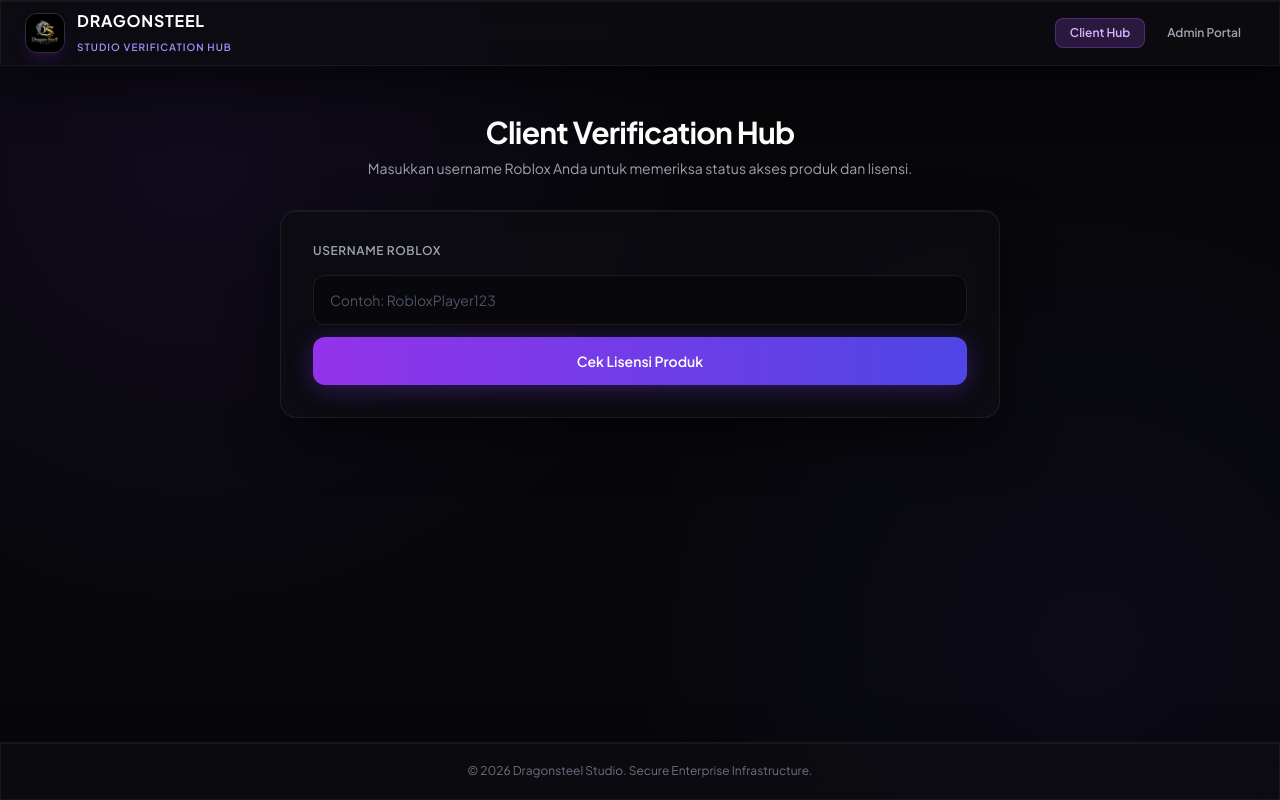
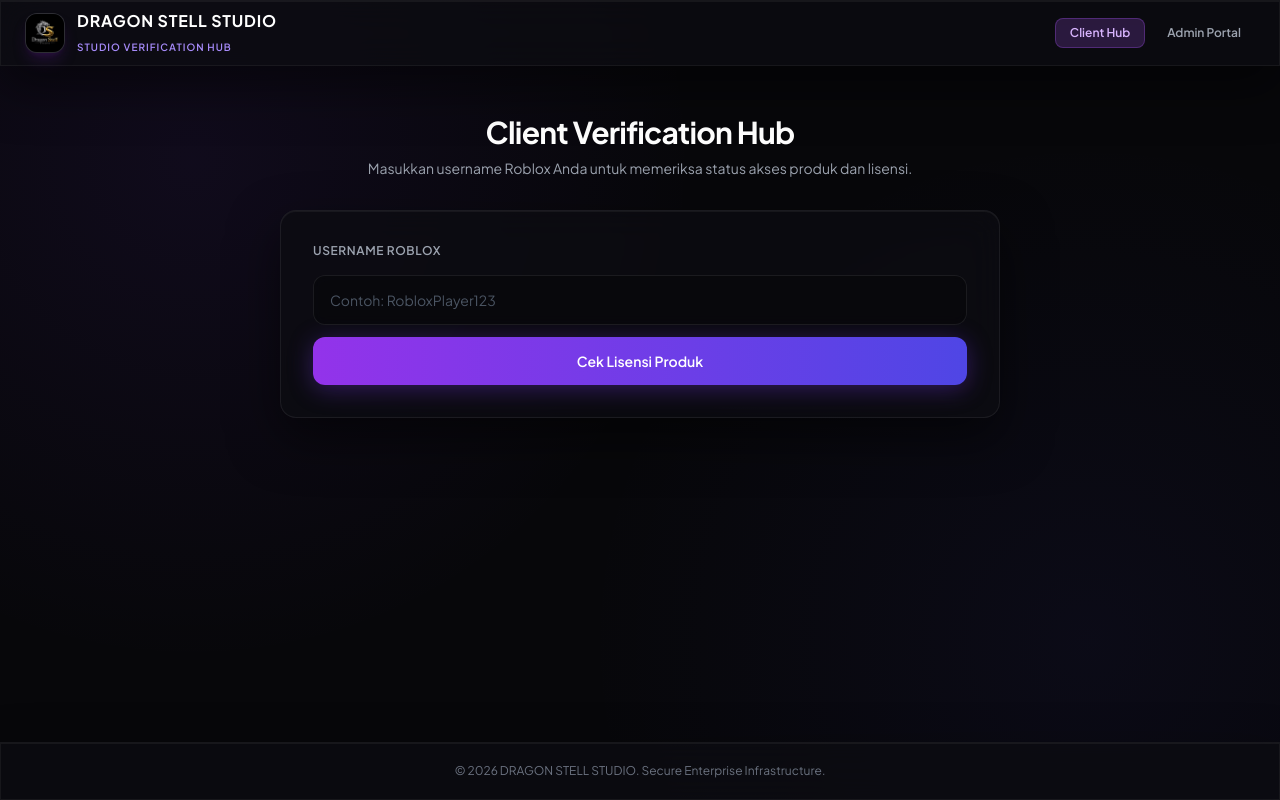
Before and after one commit to DSSTUDIO26/ds-license-panel, a website: page ds-license-panel/index.html in a window 1280 px wide. Drawn offline with nearby package versions, Linux system fonts and the light colour scheme.

Commit message:
index.html

```diff
--- a/ds-license-panel/index.html
+++ b/ds-license-panel/index.html
@@ -72,7 +72,7 @@
                     <img id="" src="https://github.com/DSSTUDIO26/ds-license-panel/blob/main/ds-license-panel/Image/dragonstellstudio.jpeg?raw=true" alt="Studio Avatar" class="w-full h-full object-cover">
                 </div>
                 <div>
-                    <span id="brandTitle" class="font-bold tracking-wider text-sm md:text-base text-white block">DRAGON STEEL STUDIO </span>
+                    <span id="brandTitle" class="font-bold tracking-wider text-sm md:text-base text-white block">DRAGON STEEL STUDIO</span>
                     <span class="text-[10px] text-accent-light tracking-widest uppercase font-semibold">Studio Verification Hub</span>
                 </div>
             </div>
@@ -126,7 +126,7 @@
         <div id="adminSection" class="hidden space-y-6">
             <div class="text-center mb-8">
                 <h1 class="text-2xl md:text-3xl font-bold text-white tracking-tight mb-2">Admin Portal</h1>
-                <p class="text-gray-400 text-xs md:text-sm">Kelola database key dan lisensi produk Dragonsteel Studio.</p>
+                <p class="text-gray-400 text-xs md:text-sm">Kelola database key dan lisensi produk DRAGON STELL STUDIO.</p>
             </div>
 
             <!-- Login / Secret Key Box -->
@@ -183,7 +183,7 @@
 
     <!-- Footer Glass -->
     <footer class="glass-panel border-t border-white/5 py-5 text-center text-xs text-gray-500">
-        &copy; 2026 Dragonsteel Studio. Secure Enterprise Infrastructure.
+        &copy; 2026 DRAGON STELL STUDIO. Secure Enterprise Infrastructure.
     </footer>
 
     <!-- Script Logic & Configuration -->
@@ -192,7 +192,7 @@
         // PUSAT CONFIGURATION (GANTI DI SINI SAJA)
         // ==========================================
         const CONFIG = {
-            studioName: "DRAGONSTEEL",
+            studioName: "DRAGON STELL STUDIO",
             // Masukkan link gambar logo header di bawah ini:
             headerLogoUrl: "https://github.com/DSSTUDIO26/ds-license-panel/blob/main/ds-license-panel/Image/DJ%20SYSTEM%20IMG.jpeg?raw=true",
             // Masukkan link gambar default jika produk tidak punya gambar kustom:
```
